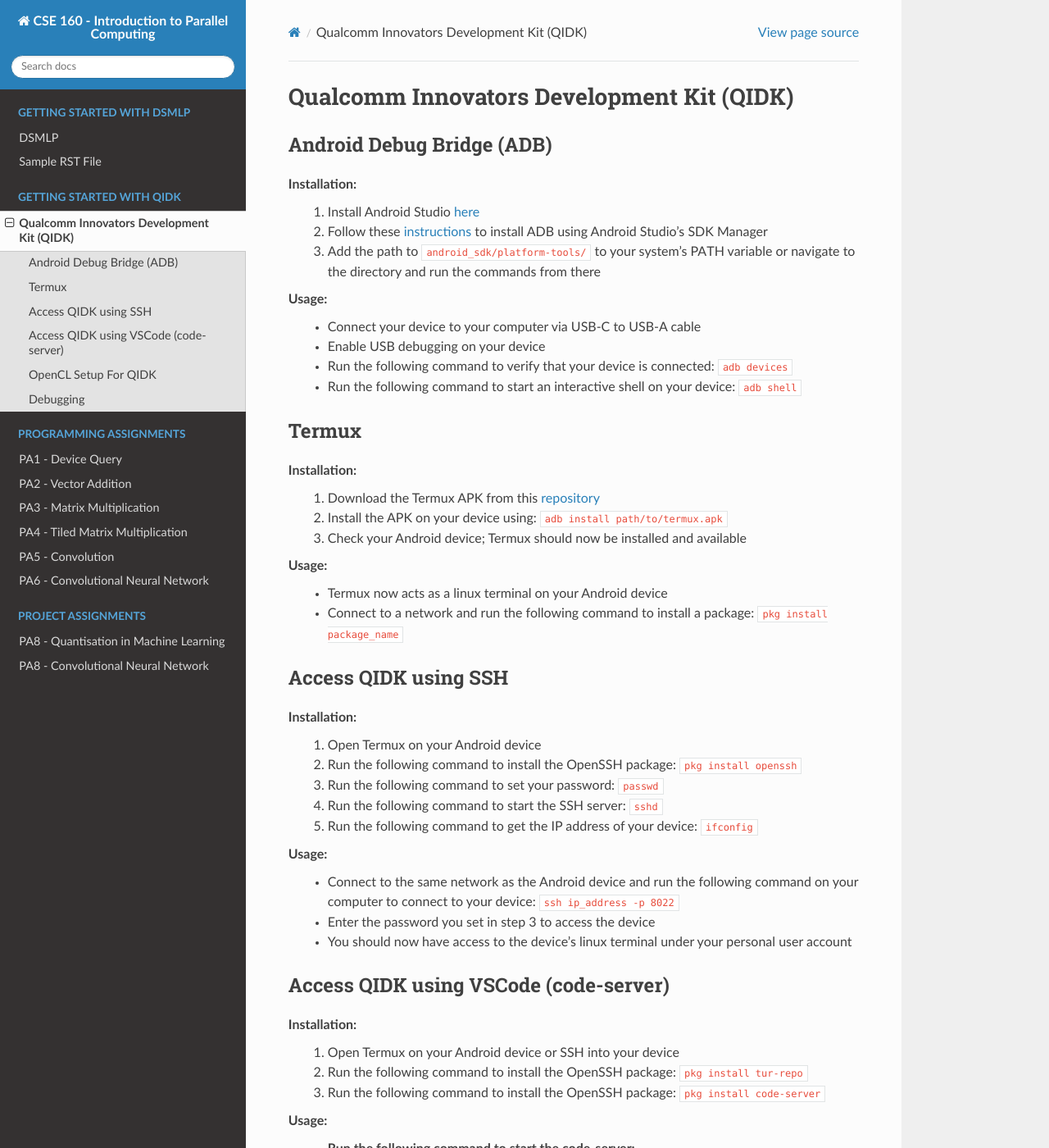
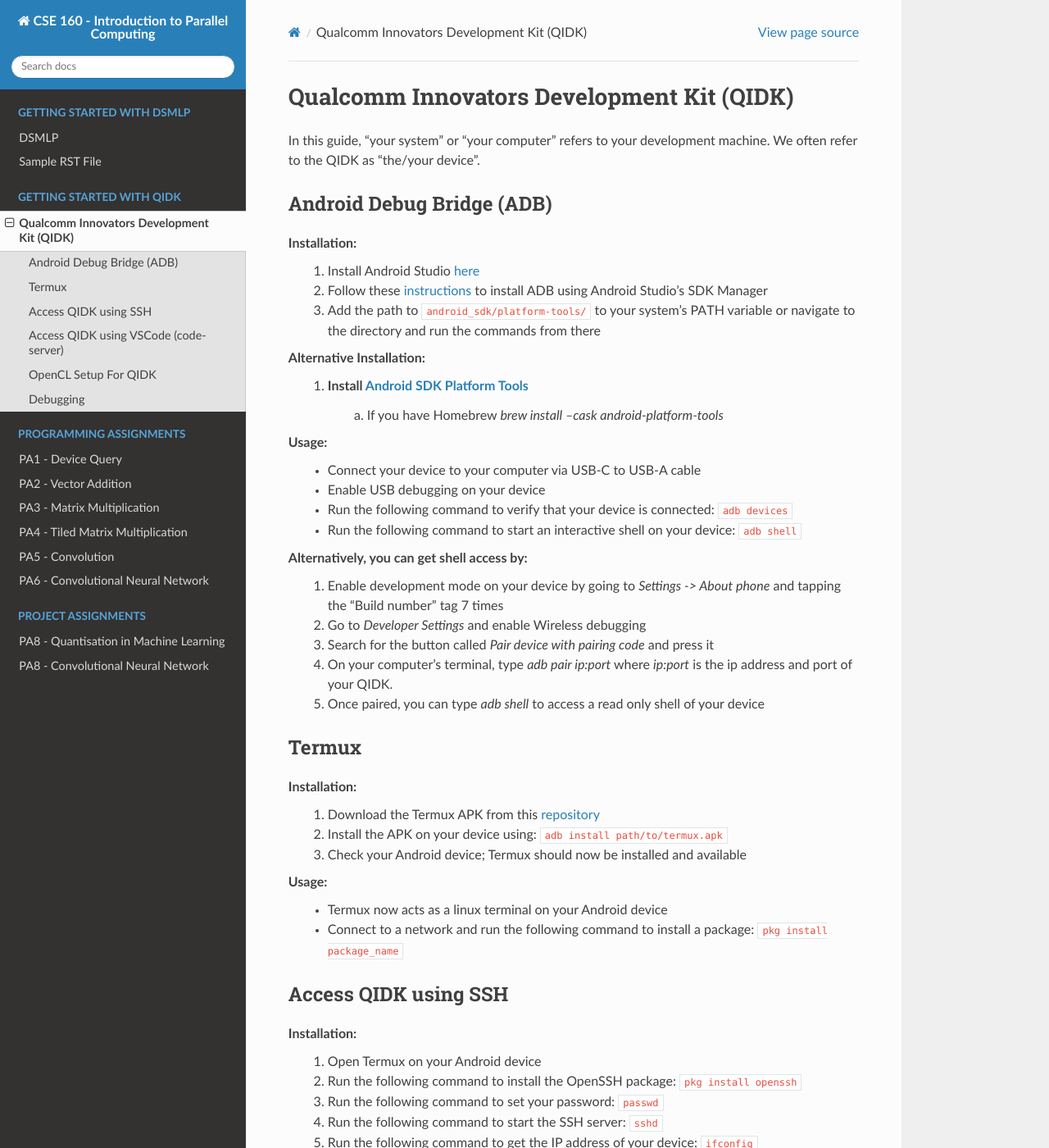
Before and after one commit to KastnerRG/cse160-docs, a Sphinx documentation site: the page built from docs/source/QIDK.rst, in a window 1280 px wide and 1400 px high. Shown: the whole window at 82% size. Built offline with Sphinx 7.4.7 and the Read the Docs theme 3.1.0, drawn with Linux system fonts in a browser that asks for light colours; formulas are drawn with MathJax 3.

Commit message:
QIDK instruction updates

```diff
--- a/docs/source/QIDK.rst
+++ b/docs/source/QIDK.rst
@@ -1,5 +1,7 @@
 Qualcomm Innovators Development Kit (QIDK)
 ==========================================
+In this guide, "your system" or "your computer" refers to your development machine.
+We often refer to the QIDK as "the/your device".
 
 Android Debug Bridge (ADB)
 ^^^^^^^^^^^^^^^^^^^^^^^^^^
@@ -7,12 +9,20 @@
     1. Install Android Studio `here <https://developer.android.com/studio>`_
     2. Follow these `instructions <https://developer.android.com/tools/adb>`_ to install ADB using Android Studio's SDK Manager
     3. Add the path to :code:`android_sdk/platform-tools/` to your system's PATH variable or navigate to the directory and run the commands from there
-
+Alternative Installation:
+    1. Install `Android SDK Platform Tools <https://developer.android.com/tools/releases/platform-tools>`_
+        a. If you have Homebrew `brew install --cask android-platform-tools`
 Usage:
     - Connect your device to your computer via USB-C to USB-A cable
     - Enable USB debugging on your device
     - Run the following command to verify that your device is connected: :code:`adb devices`
     - Run the following command to start an interactive shell on your device: :code:`adb shell`
+Alternatively, you can get shell access by:
+    1. Enable development mode on your device by going to `Settings -> About phone` and tapping the "Build number" tag 7 times
+    2. Go to `Developer Settings` and enable Wireless debugging
+    3. Search for the button called `Pair device with pairing code` and press it
+    4. On your computer's terminal, type `adb pair ip:port` where `ip:port` is the ip address and port of your QIDK.
+    5. Once paired, you can type `adb shell` to access a read only shell of your device
 
 Termux
 ^^^^^^
```
